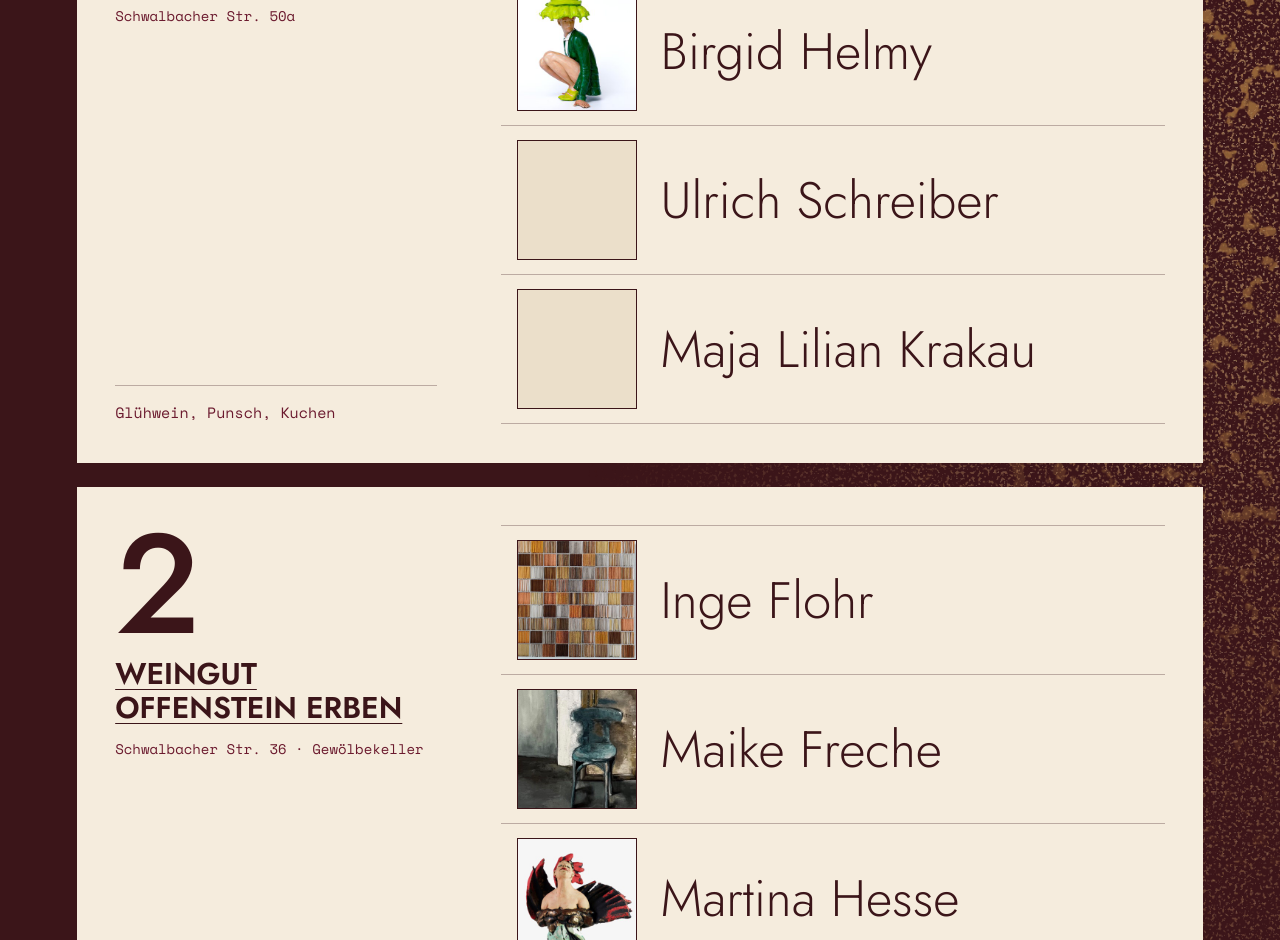
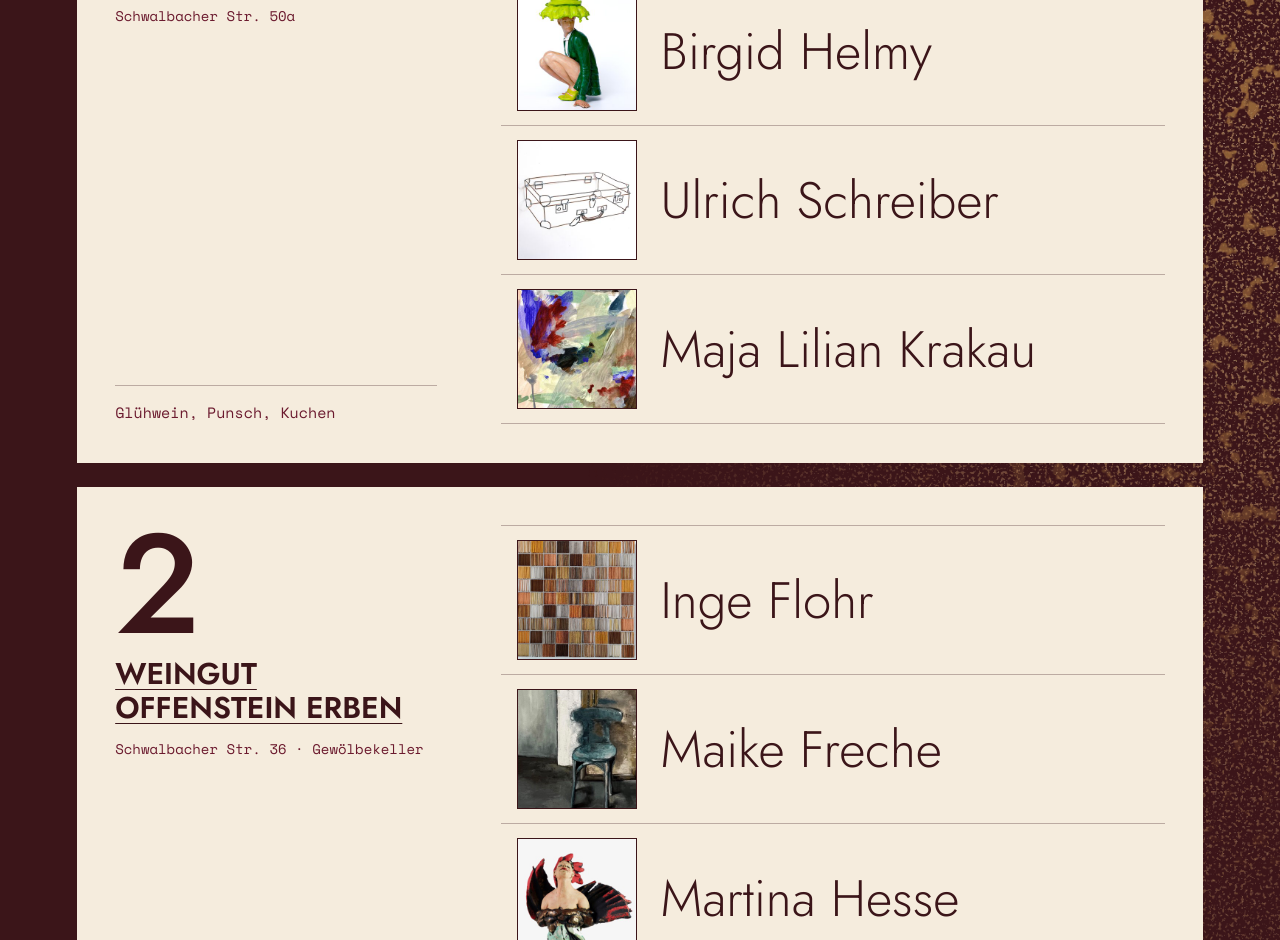
Before and after one commit to weissraum-eltville/kunstrausch, a plain HTML site: page index.html in a window 1280 px wide. Shown: the part 2701-3641 px from the top of the page. Drawn offline with Linux system fonts and the light colour scheme.

Commit message:
Werkbilder Ulrich Schreiber und Maja Lilian Krakau
Co-Authored-By: Claude Opus 5.5 <noreply@anthropic.com>

```diff
--- a/index.html
+++ b/index.html
@@ -93,8 +93,8 @@
         <ul class="reihen">
           <li class="row"><img class="thumb" src="assets/werke/schulz-keep-wandering.jpg" width="320" height="320" alt="Daniela Schulz, keep wandering" loading="lazy"><a class="name" href="https://www.danielaschulz-atelier.de">Daniela Schulz</a></li>
           <li class="row"><img class="thumb" src="assets/werke/helmy-katastrophenschutz.jpg" width="320" height="320" alt="Birgid Helmy, Katastrophenschutz" loading="lazy"><a class="name" href="https://www.helmy.eu">Birgid Helmy</a></li>
-          <li class="row"><div class="thumb"></div><a class="name" href="https://www.metallplastiken-schreiber.de">Ulrich Schreiber</a></li>
-          <li class="row"><div class="thumb"></div><a class="name" href="https://www.majaliliankrakau.com">Maja Lilian Krakau</a></li>
+          <li class="row"><img class="thumb" src="assets/werke/schreiber-koffer.jpg" width="320" height="320" alt="Ulrich Schreiber, Metallplastik: Koffer aus Draht" loading="lazy"><a class="name" href="https://www.metallplastiken-schreiber.de">Ulrich Schreiber</a></li>
+          <li class="row"><img class="thumb" src="assets/werke/krakau.jpg" width="320" height="320" alt="Maja Lilian Krakau, Malerei: abstrakt" loading="lazy"><a class="name" href="https://www.majaliliankrakau.com">Maja Lilian Krakau</a></li>
         </ul>
       </article>
 
```
Also changed, not shown: assets/werke/krakau.jpg (added), assets/werke/schreiber-koffer.jpg (added).
